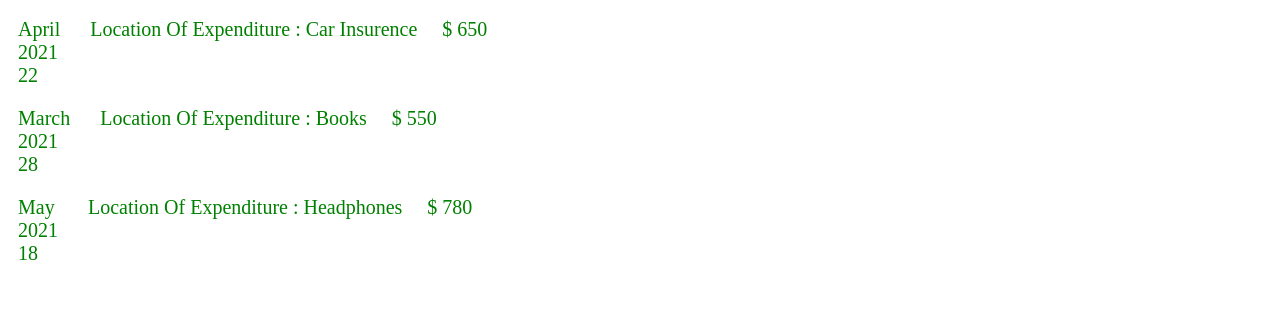
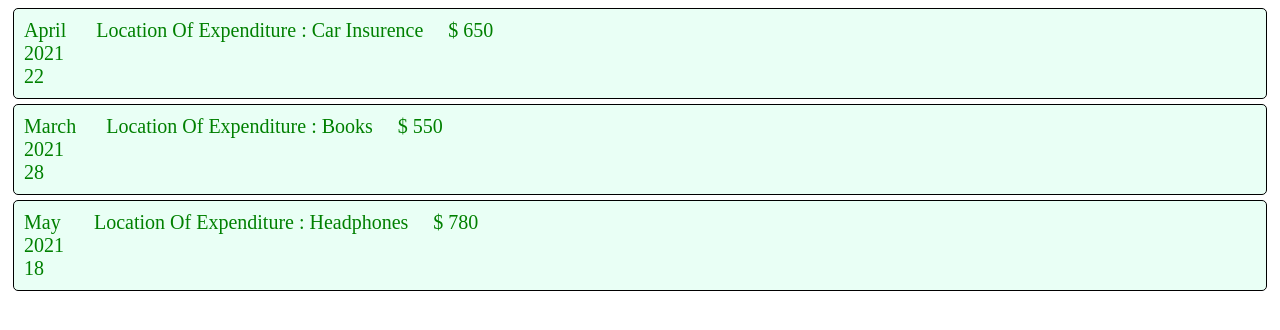
Before and after one commit to dneog/React-Expense-Tracker-Main, a React (Create React App) app: page / in a window 1280 px wide. Shown: the top 330 px of the page. Built offline with nearby package versions, Linux system fonts and the light colour scheme.

Commit message:
organize  code into the filestructure

```diff
--- a/src/App.js
+++ b/src/App.js
@@ -1,5 +1,7 @@
 
-import Expenselist from './Components/Expenselist';
+import Expenselist from './Components/Expenses/Expenselist';
+
+const App=()=> {
 const expenses= [
   {
   id: 'e1',
@@ -24,7 +26,7 @@ const expenses= [
   },
 ]
 
-function App() {
+
   return (
     <div>
     <Expenselist name={expenses[0].name} location={expenses[0].location}  amount={expenses[0].amount}  date={expenses[0].date}></Expenselist>
--- a/src/Components/ExpenseDetails.js
+++ b/src/Components/Expenses/ExpenseDetails.js
@@ -1,6 +1,7 @@
 import './ExpenseDetails.css'
 
-function ExpenseDetails(props){
+
+const ExpenseDetails=(props)=>{
     const location= props.location;
     const titles= props.name;
     const amounts= props.amount;
--- a/src/Components/Expenselist.js
+++ b/src/Components/Expenses/Expenselist.js
@@ -1,11 +1,12 @@
 import ExpenseDate from './ExpenseDate';
 import ExpenseDetails  from './ExpenseDetails';
 import './Expenselist.css';
+import Card from '../UI/Card';
 
-function Expenselist(props){
+const Expenselist=(props)=>{
 
     return (
-        <div className='expense-Item'>
+        <Card className='expense-Item'>
           <ExpenseDate date={props.date} />
 
             <div className='expense-Item_description'>
@@ -14,7 +15,7 @@ function Expenselist(props){
 
 
 
-        </div>
+        </Card>
     )
 }
 export default Expenselist
--- /dev/null
+++ b/src/Components/UI/Card.css
@@ -0,0 +1,6 @@
+.card{
+   border: 1px solid black;
+   border-radius: 5px;
+   margin: 5px;
+   background: #e9fff5;
+}
--- /dev/null
+++ b/src/Components/UI/Card.js
@@ -0,0 +1,8 @@
+import './Card.css'
+
+function Card(props){
+    const classes= 'card '+ props.className;
+    // return <div className={classes}>{props.Children}</div>
+    return <div className= {classes}>{props.children}</div>
+}
+export default Card;
```
Also changed, not shown: src/Components/Expenses/ExpenseDate.js (renamed from src/Components/ExpenseDate.js), src/Components/Expenses/ExpenseDetails.css (renamed from src/Components/ExpenseDetails.css), src/Components/Expenses/Expenselist.css (renamed from src/Components/Expenselist.css).
